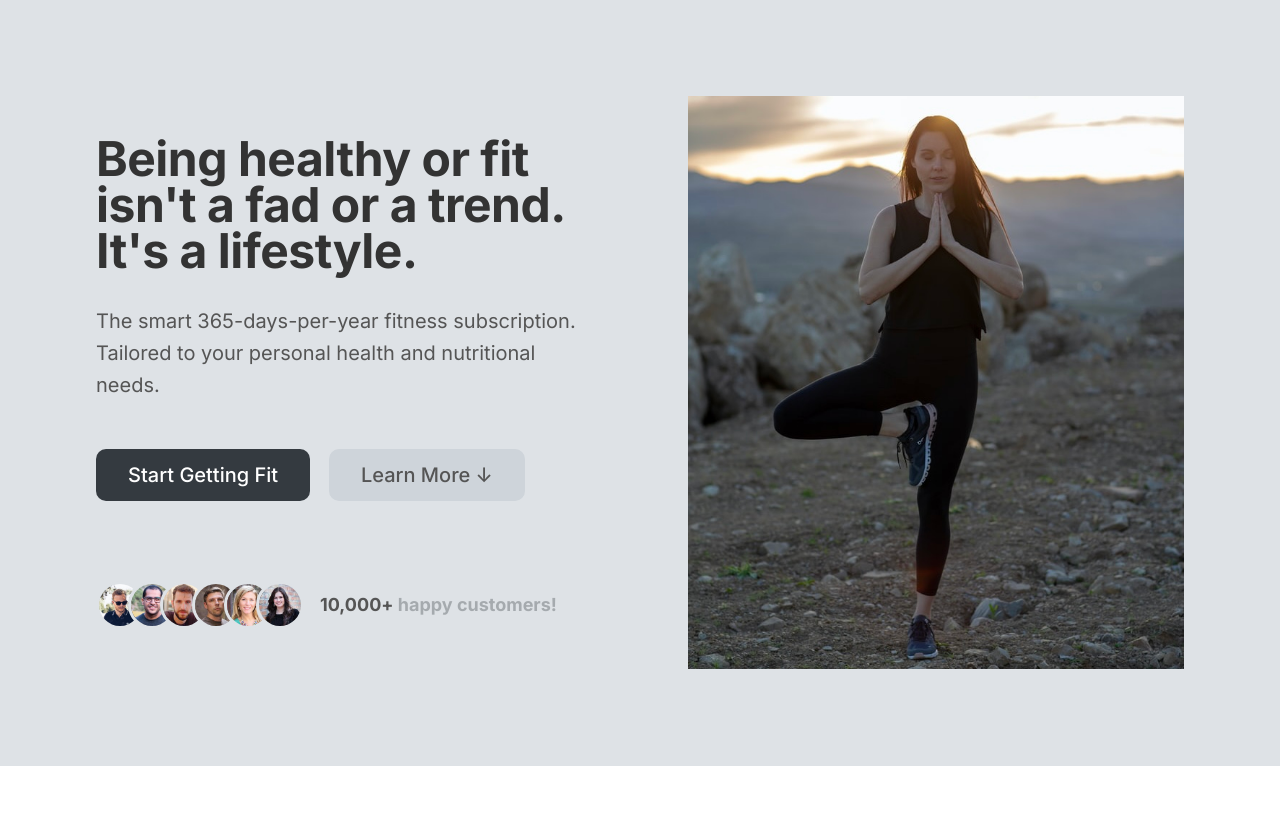
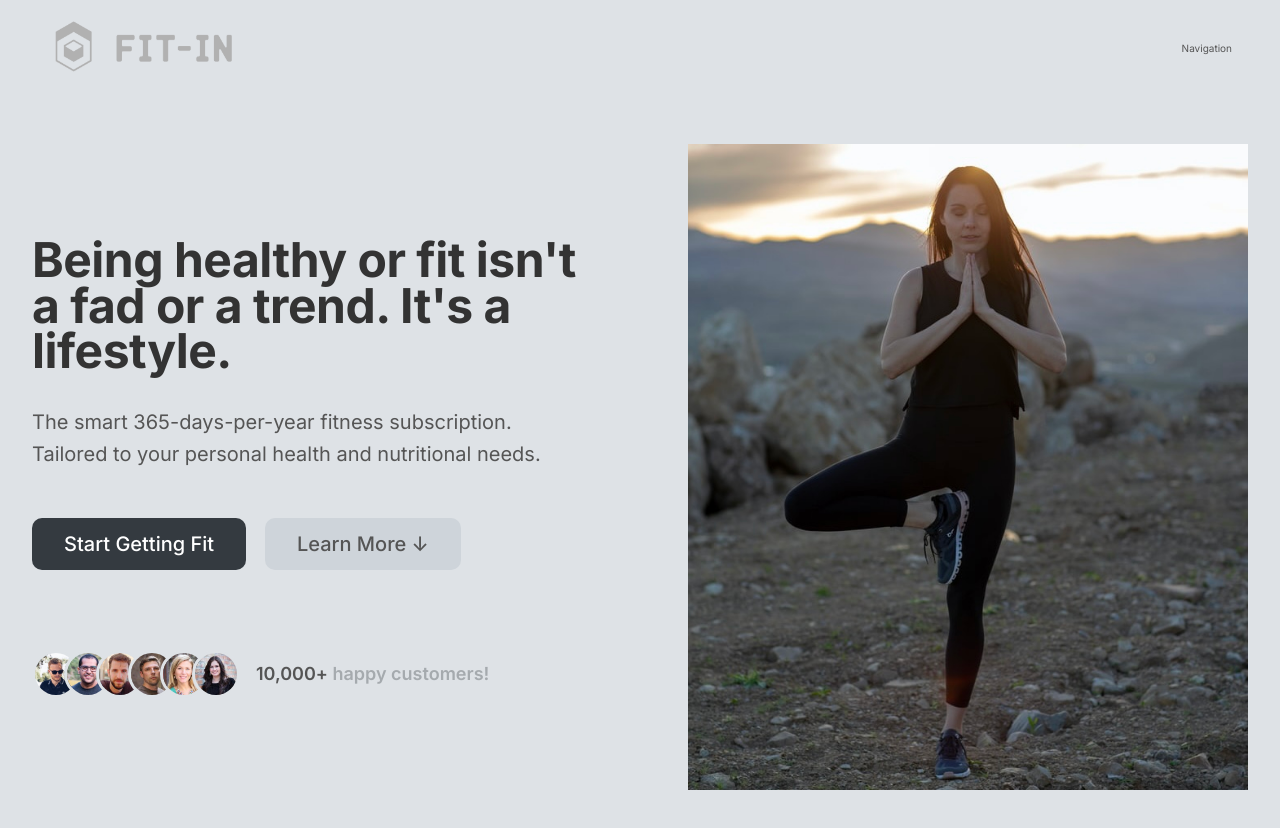
Before and after one commit to 19abhishek/fitness-startup, a plain HTML site: page index.html in a window 1280 px wide. Before the commit the page ends 800 px from the top, so only its background shows below. Drawn offline with Linux system fonts and the light colour scheme.

Commit message:
Header completed

```diff
--- a/index.html
+++ b/index.html
@@ -7,7 +7,7 @@
     <link rel="preconnect" href="https://fonts.googleapis.com" />
     <link rel="preconnect" href="https://fonts.gstatic.com" crossorigin />
     <link
-      href="https://fonts.googleapis.com/css2?family=Inter:wght@400;500;700&family=Nunito:wght@300;400;600&family=Poppins:wght@300;400;500&display=swap"
+      href="https://fonts.googleapis.com/css2?family=Inter:wght@400;500;600;700&family=Nunito:wght@300;400;600&family=Poppins:wght@300;400;500&display=swap"
       rel="stylesheet"
     />
 
@@ -15,6 +15,11 @@
     <title>FIT-IN</title>
   </head>
   <body>
+    <header class="header">
+      <img class="logo-image" src="./image/logo3.png" alt="Fit-In Logo" />
+      <nav class="main-nav">Navigation</nav>
+    </header>
+    <main>
       <section class="section-hero">
         <div class="hero">
           <div class="hero-text-box">
@@ -25,7 +30,9 @@
               The smart 365-days-per-year fitness subscription. Tailored to your
               personal health and nutritional needs.
             </p>
-          <a href="#" class="btn btn-full margin-right-sm">Start Getting Fit</a>
+            <a href="#" class="btn btn-full margin-right-sm"
+              >Start Getting Fit</a
+            >
             <a href="#" class="btn btn-outline">Learn More &darr;</a>
             <div class="customers">
               <div class="customer-images">
@@ -37,7 +44,8 @@
                 <img src="./image/customers/c6.jpg" alt="Customer Images" />
               </div>
               <p class="customer-text">
-              10,000+ <span class="customer-text extra">happy customers!</span>
+                10,000+
+                <span class="customer-text extra">happy customers!</span>
               </p>
             </div>
           </div>
@@ -46,5 +54,6 @@
           </div>
         </div>
       </section>
+    </main>
   </body>
 </html>
--- a/style.css
+++ b/style.css
@@ -17,7 +17,7 @@ body {
 
 .section-hero {
   background-color: #dee2e6;
-  padding: 9.6rem;
+  padding: 4.8rem 0 9.6rem 0;
 }
 
 .hero {
@@ -25,6 +25,7 @@ body {
   display: grid;
   grid-template-columns: 1fr 1fr;
   margin: 0 auto;
+  padding: 0 3.2rem;
   align-items: center;
   gap: 9.6rem;
 }
@@ -43,6 +44,7 @@ body {
   line-height: 1.6;
   margin-bottom: 4.8rem;
 }
+
 .btn:visited,
 .btn:link {
   display: inline-block;
@@ -117,3 +119,17 @@ body {
 .customer-text .extra {
   color: #a5aaae;
 }
+
+.header {
+  display: flex;
+  align-items: center;
+  justify-content: space-between;
+  background-color: #dee2e6;
+
+  height: 9.6rem;
+  padding: 0 4.8rem;
+}
+
+.logo-image {
+  height: 6rem;
+}
```
Also changed, not shown: image/FIT-logo.png (added), image/Logo2.png (added), image/logo3.png (added). Lines whose indentation alone changed are shown as unchanged.
